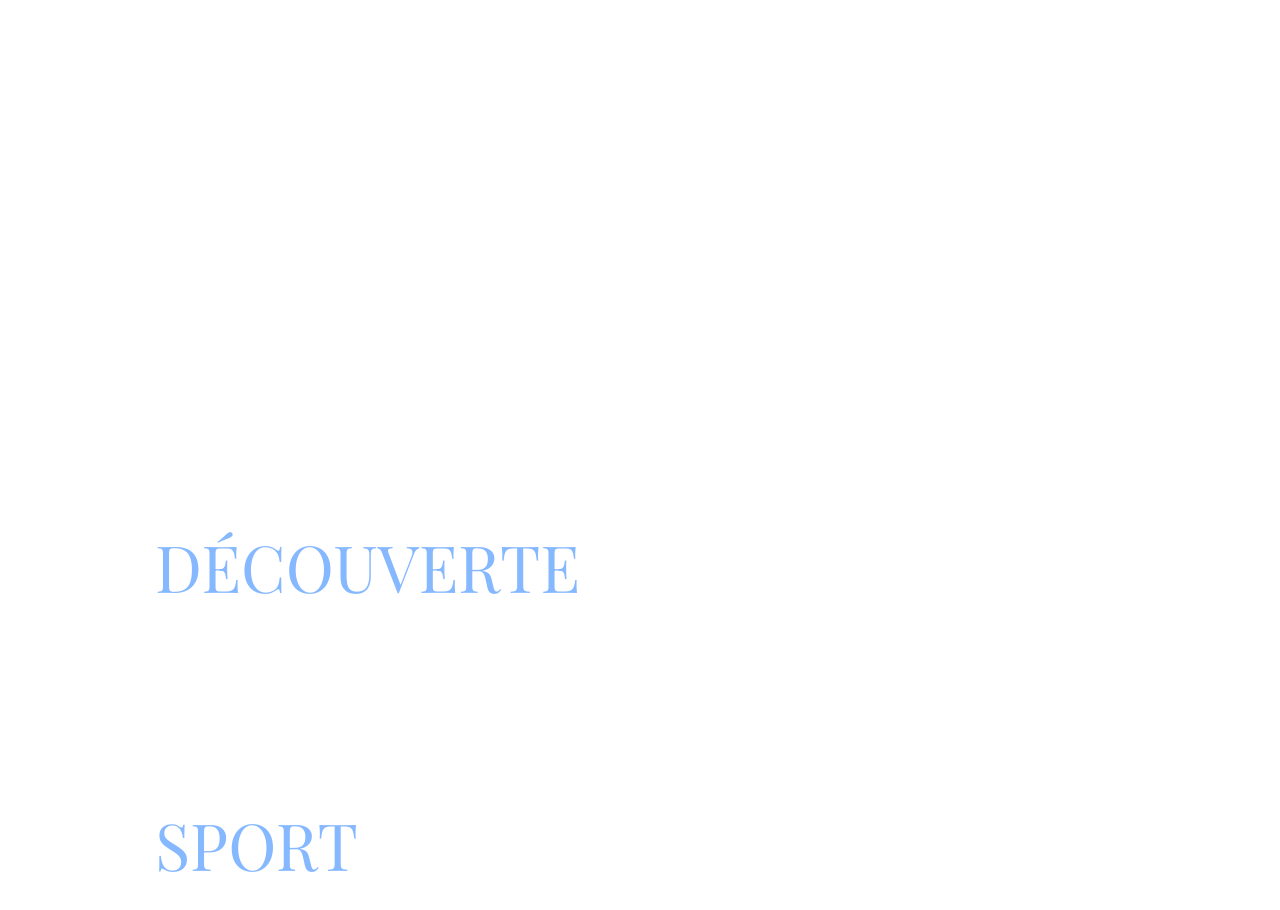
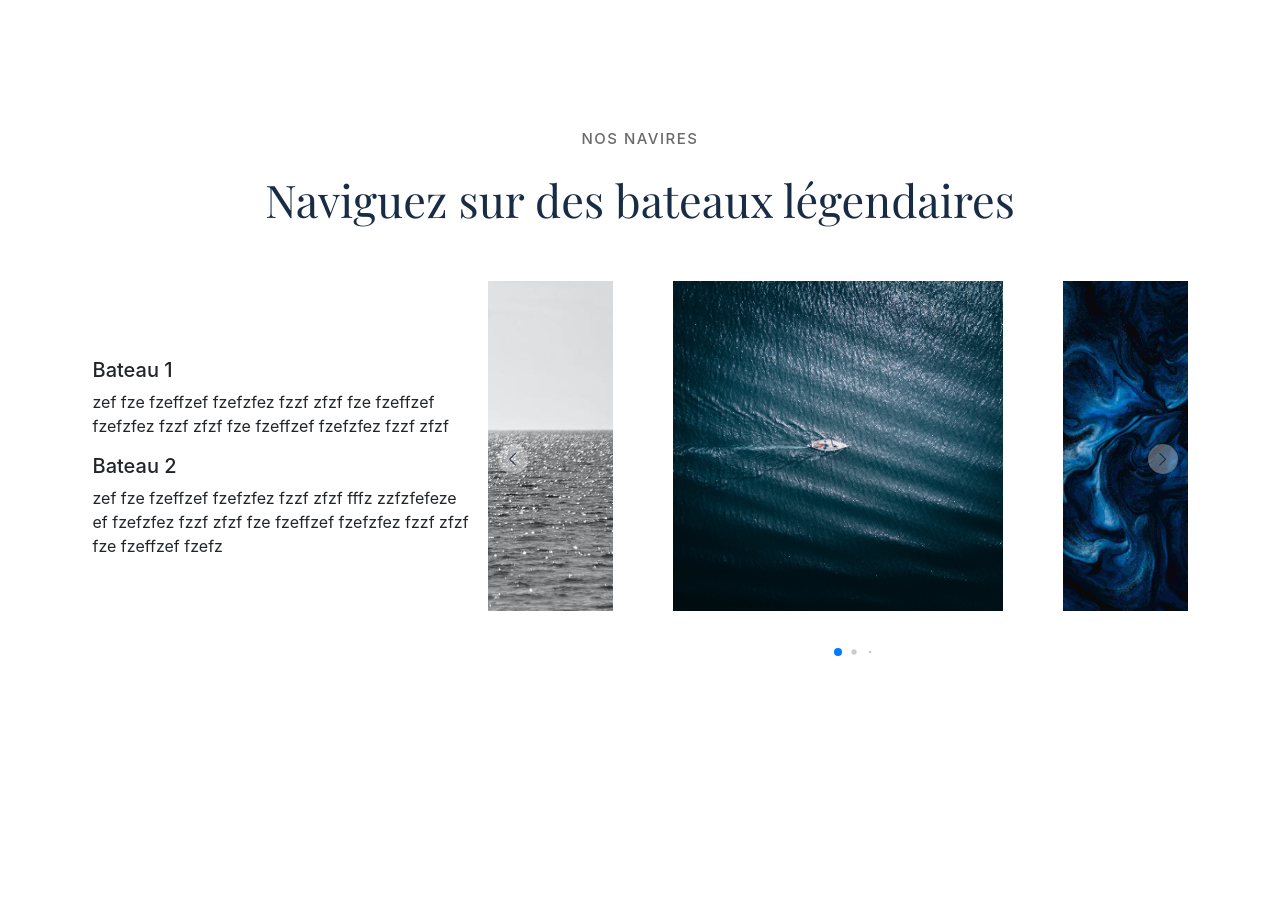
Before and after one commit to TocWebProject/un-jour-en-mer, a Vue app: page / in a window 1280 px wide. Shown: the part 1880-2790 px from the top of the page. Built offline with nearby package versions, Linux system fonts and the light colour scheme; a web font is replaced by a local one.

Commit message:
New Section Boats Carousel w/Swiper.js / Fixing css flex section A Propos / Update Npm version

```diff
--- a/package.json
+++ b/package.json
@@ -13,6 +13,7 @@
     "gsap": "^3.5.1",
     "jquery": "^3.5.1",
     "popper.js": "^1.16.1",
+    "swiper": "^6.4.5",
     "vue": "^3.0.0",
     "vue-router": "^4.0.0-0"
   },
--- a/src/assets/css/custom.scss
+++ b/src/assets/css/custom.scss
@@ -159,7 +159,7 @@
 }
 
 .heading-3-a-propos {
-    padding-top: 30px;
+    padding-top: 5px;
     padding-bottom: 10px;
     font-size: 24px;
     color: rgba(0, 21, 50, 0.9);
@@ -683,6 +683,9 @@ a:any-link {
         flex: 0 0 100%;
         max-width: 100%;
     }
+    .heading-3-a-propos {
+        padding-top: 50px;
+    }
 
     .heading-4 {
         margin-top: 140px;
@@ -775,8 +778,12 @@ a:any-link {
     }
 
     /* ---------------  HomePage Second-Section A Propos ---------------  */
+    .info-a-propos {
+        flex-direction: column;
+    }
+
     .img-boat, .a-propos-visual {
-        width: 230px;
+        width: 380px;
     }
 
     .a-propos-visual{
--- /dev/null
+++ b/src/components/BoatsSwiper.vue
@@ -0,0 +1,203 @@
+<template>
+  <section class="section-boats-swiper">
+    <div class="container mt-5">
+      <h4 ref="heading4aPropos" class="heading-4 text-center">Nos navires</h4>
+      <h2 ref="heading2aPropos" class="heading-2-a-propos text-center">Naviguez sur des bateaux légendaires</h2>
+      <div class="d-flex flex-wrap">
+        <div class="text-boat-swiper d-flex align-items-center mx-auto">
+          <div>
+            <h5>Bateau 1</h5>
+            <p>zef fze fzeffzef fzefzfez fzzf zfzf fze fzeffzef fzefzfez fzzf zfzf fze fzeffzef fzefzfez fzzf zfzf</p>
+            <h5>Bateau 2</h5>
+            <p>zef fze fzeffzef fzefzfez fzzf zfzf fffz  zzfzfefeze ef fzefzfez fzzf zfzf fze fzeffzef fzefzfez fzzf zfzf fze fzeffzef fzefz</p>
+          </div>
+        </div>
+        <swiper
+          :slides-per-view="2"
+          :space-between="80"
+          :loop="true"
+          keyboard
+          navigation
+          :pagination="{
+            clickable: true,
+            dynamicBullets: true,
+            }"
+          @swiper="onSwiper"
+          @slideChange="onSlideChange"
+          :centeredSlides="true"
+          :autoplay="{
+              delay: 2500,
+              disableOnInteraction: false,
+          }"
+          :breakpoints=" {
+              100: {
+                slidesPerView: 1,
+                spaceBetween: 10,
+              },
+
+              768: {
+              slidesPerView: 2,
+              spaceBetween: 80,
+            },
+          }"
+        >
+          <swiper-slide><img src="../assets/img/geran-de-klerk-unsplash.jpg" alt=""></swiper-slide>
+          <swiper-slide><img src="../assets\img\pawel-czerwinski-unsplash-transition.jpg" alt=""></swiper-slide>
+          <swiper-slide><img src="../assets\img\artyom-kabajev-Wy2BfDjvJA8-unsplash.jpg" alt=""></swiper-slide>
+          <swiper-slide><img src="../assets/img/geran-de-klerk-unsplash.jpg" alt=""></swiper-slide>
+          <swiper-slide><img src="../assets\img\pawel-czerwinski-unsplash-transition.jpg" alt=""></swiper-slide>
+          <swiper-slide><img src="../assets\img\artyom-kabajev-Wy2BfDjvJA8-unsplash.jpg" alt=""></swiper-slide>
+          ...
+        </swiper>
+      </div>
+    </div>
+  </section>
+</template>
+
+<script>
+  // import Swiper core and required components
+  import SwiperCore, { Navigation, Pagination, Keyboard, A11y } from 'swiper';
+  // Import Swiper Vue.js components
+  import { Swiper, SwiperSlide } from 'swiper/vue';
+
+  // Import Swiper styles
+  import 'swiper/swiper.scss';
+  import 'swiper/components/navigation/navigation.scss';
+  import 'swiper/components/pagination/pagination.scss';
+  import 'swiper/components/scrollbar/scrollbar.scss';
+  import 'swiper/components/effect-fade/effect-fade.scss';
+
+  // install Swiper components
+  SwiperCore.use([Navigation, Pagination, Keyboard, A11y]);
+
+  export default {
+    name: 'BoatsSwiper',
+    components: {
+      Swiper,
+      SwiperSlide,
+    },
+    methods: {
+      onSwiper(swiper) {
+        console.log(swiper)
+      },
+      onSlideChange() {
+        console.log('slide change')
+      },
+    },
+  };
+</script>
+
+<style lang="scss">
+
+.section-boats-swiper {
+    padding-top: 180px;
+    min-height: 100vh;
+    height: auto;
+    padding-bottom: 80px;
+}
+
+.swiper-container {
+    width: 700px;
+    height: 400px;
+    padding-bottom: 90px;
+    order: 1;
+}
+
+.swiper-slide {
+    text-align: center;
+    font-size: 18px;
+    background: #fff;
+    width: 330px;
+    height: 450px;
+
+
+    /* Center slide text vertically */
+    display: -webkit-box;
+    display: -ms-flexbox;
+    display: -webkit-flex;
+    display: flex;
+    -webkit-box-pack: center;
+    -ms-flex-pack: center;
+    -webkit-justify-content: center;
+    justify-content: center;
+    -webkit-box-align: center;
+    -ms-flex-align: center;
+    -webkit-align-items: center;
+    align-items: center;
+}
+
+.swiper-slide img {
+    object-fit: cover;
+    width: 330px;
+    height: 330px;
+    margin-bottom: 90px;
+
+}
+
+.swiper-button-prev, .swiper-button-next {
+    position: absolute;
+    top: 50%;
+    width: 10px;
+    height: 10px;
+    margin-top: calc(-1 * var(--swiper-navigation-size) / 2);
+    border-radius: 50%;
+    padding: 15px;
+    background-color: rgba(255, 255, 255, 0.322);
+    color: rgba(0, 21, 50, 0.9);
+}
+
+.swiper-button-prev:after, .swiper-button-next:after {
+  font-size: 13px
+}
+
+.text-boat-swiper{
+  width: 380px;
+  order: 2;
+}
+
+
+//MEDIA QUERIES
+
+// Extra small devices (portrait phones, less than 576px)
+@media screen and (min-width: 100px) and (max-width: 576px) {
+
+  .heading-4 {
+    margin-top: 140px;
+  }
+
+  .section-swiper-boreal {
+    padding-top: 300px;
+}
+}
+
+// Small devices (landscape phones, less than 769px)
+@media screen and (min-width: 577px) and (max-width: 768px) {
+}
+
+
+
+// Medium devices (tablets, less than 992px)
+@media screen and (min-width: 769px) and (max-width: 991px) {
+
+
+}
+
+// Large devices (desktops, less than 1200px)
+@media screen and (min-width: 992px) and (max-width: 1200px) {
+
+
+
+}
+
+// Sumo devices (desktops, less than 1200px)
+@media screen and (min-width: 1200px) and (max-width: 3000px) {
+  .swiper-container {
+     order: 2;
+  }
+
+  .text-boat-swiper{
+    order: 1;
+  }
+
+}
+</style>
--- a/src/components/Home.vue
+++ b/src/components/Home.vue
@@ -32,10 +32,9 @@
       <div class="container mt-5">
         <h4 ref="heading4aPropos" class="heading-4 text-center">A Propos</h4>
         <h2 ref="heading2aPropos" class="heading-2-a-propos text-center">Prenez le large en toute confiance</h2>
-        <div class="box"></div>
         <div class="container">
-          <div class="info-a-propos">
-            <div class="col-6">
+          <div class="row info-a-propos">
+            <div class="col">
               <div class="a-propos-visual mx-auto">
                 <picture>
                   <source media="(max-width: 991px)" srcset="../assets/img/sensei-minimal-y2ctC6PnB6g-unsplash-portrait.png">
@@ -44,7 +43,7 @@
                 </picture>
               </div>
             </div>
-            <div class="col-6 d-flex align-items-center">
+            <div class="col d-flex align-items-center">
               <div ref="infoApropos" class="info-a-propos_text">
                   <h3 class="heading-3-a-propos">
                     Nos incroyables skippers
@@ -61,6 +60,7 @@
         </div>
       </div>
     </section>
+    <BoatsSwiper></BoatsSwiper>
     <VosEnvies></VosEnvies>
     <Reservation id="reservation"></Reservation>
     <section ref="sectionContactTrigger" class="section-contact pt-1" id="contact">
@@ -129,6 +129,7 @@
 import NavHome from "./NavHome.vue"
 import Reservation from './Reservation.vue'
 import VosEnvies from './VosEnvies.vue'
+import BoatsSwiper from './BoatsSwiper.vue'
 import TransitionAnimation from './TransitionAnimation.vue'
 import { gsap } from 'gsap'
 import { ScrollTrigger } from "gsap/ScrollTrigger";
@@ -141,6 +142,7 @@ export default {
     NavHome,
     Reservation,
     VosEnvies,
+    BoatsSwiper,
     TransitionAnimation,
   },
   data() {
```
Also changed, not shown: 1 other file (tests, documents, lock files or other folders).
